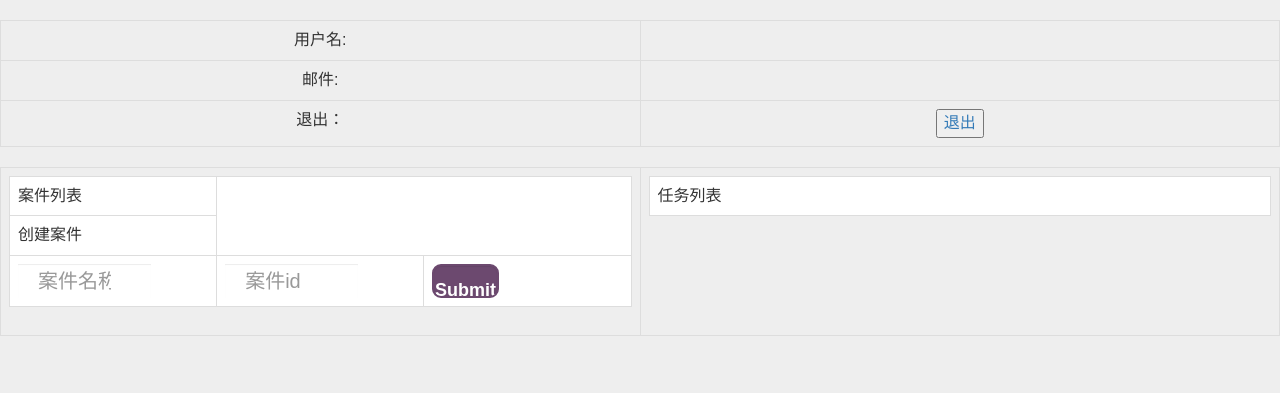
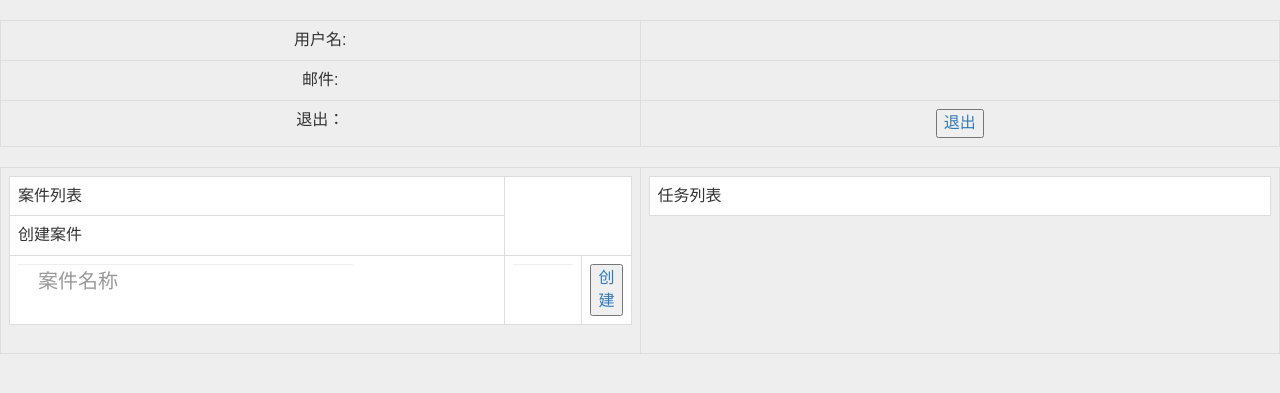
Before and after one commit to gzm1997/law, a Flask app: template templates/user.html in a window 1280 px wide. Shown: the part 52-445 px from the top of the page. Run offline with Flask 2, Linux system fonts and the light colour scheme; the template is opened without the code that fills it, so the values that code supplies are empty; some libraries are stand-ins or nearby versions.

Commit message:
fix somewhere

```diff
--- a/templates/user.html
+++ b/templates/user.html
@@ -104,12 +104,12 @@
 			<td class="col-md-6">
 				<table class="table table-bordered">
 					<tr>
-						<td>案件列表</td>
+						<td class="col-md-12">案件列表</td>
 					</tr>
 
 					{% for case in case_list %}
   						<tr>
-							<td>
+							<td class="col-md-12">
 								<a href="">
 									{{ case.case_name }}
 								</a>
@@ -128,7 +128,11 @@
 							<input type="text" class="form-control" id="case_id" placeholder="案件id">
 						</td>
 						<td class="col-md-4">
-							<input class="form-control" type="submit" name="submit">
+							<button>
+								<a href="#">
+									创建
+								</a>
+							</button>
 						</td>
 					</tr>
 
```
